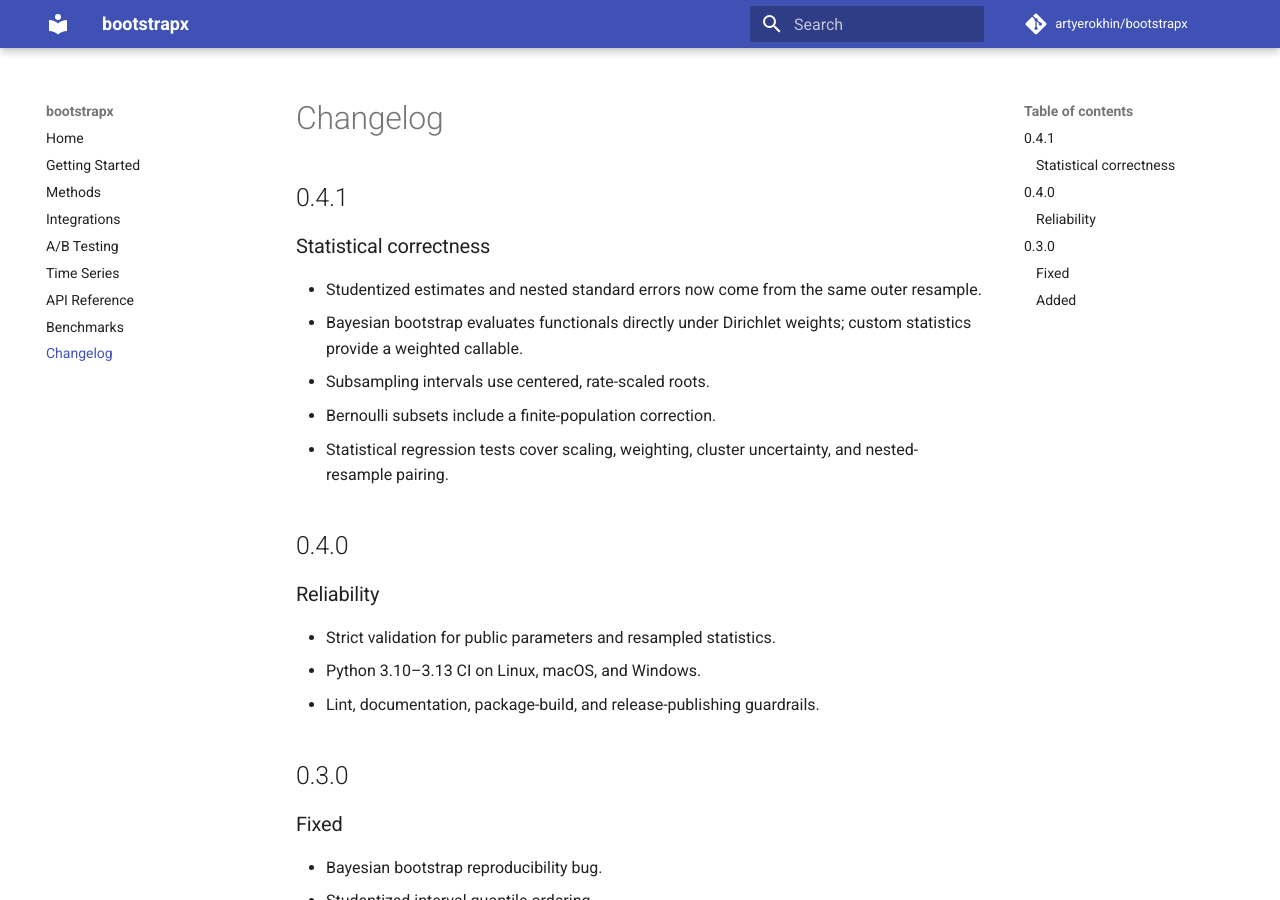
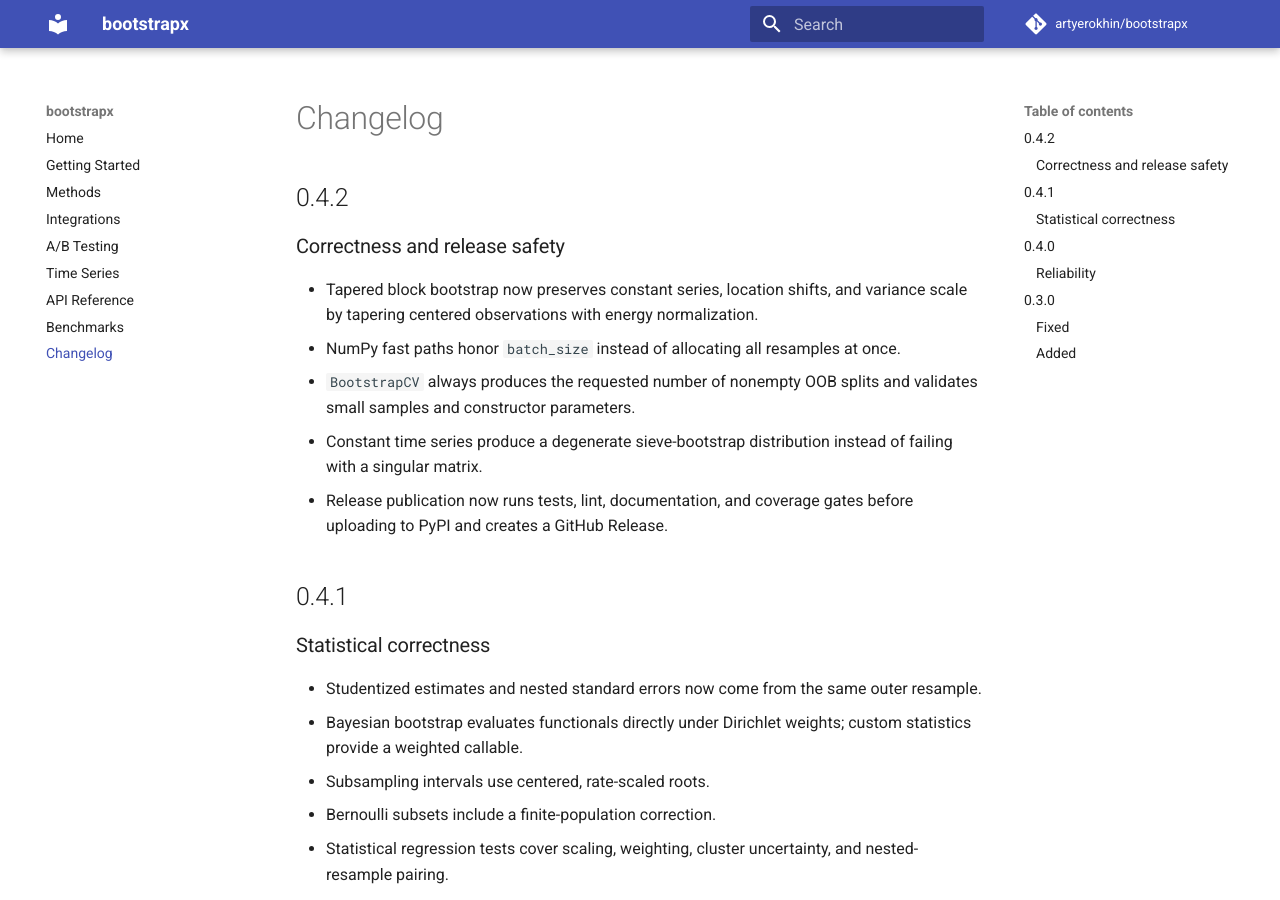
Before and after one commit to artyerokhin/bootstrapx, an MkDocs documentation site: the page built from docs/changelog.md, in a window 1280 px wide and 900 px high. Built offline with MkDocs 1.6.1 and Material for MkDocs 9.7.7, drawn with Linux system fonts in a browser that asks for light colours; comment, search, counter and statistics services are not loaded.

Commit message:
chore: prepare bootstrapx 0.4.2 release

```diff
--- a/docs/changelog.md
+++ b/docs/changelog.md
@@ -1,4 +1,19 @@
 # Changelog
+
+## 0.4.2
+
+### Correctness and release safety
+
+- Tapered block bootstrap now preserves constant series, location shifts, and
+  variance scale by tapering centered observations with energy normalization.
+- NumPy fast paths honor `batch_size` instead of allocating all resamples at
+  once.
+- `BootstrapCV` always produces the requested number of nonempty OOB splits
+  and validates small samples and constructor parameters.
+- Constant time series produce a degenerate sieve-bootstrap distribution
+  instead of failing with a singular matrix.
+- Release publication now runs tests, lint, documentation, and coverage gates
+  before uploading to PyPI and creates a GitHub Release.
 
 ## 0.4.1
 
```
Also changed, not shown: CHANGELOG.md (+39 -0 lines), README.md (+1 -1 lines), docs/methods.md (+3 -1 lines), pyproject.toml (+4 -4 lines), 2 other files.
